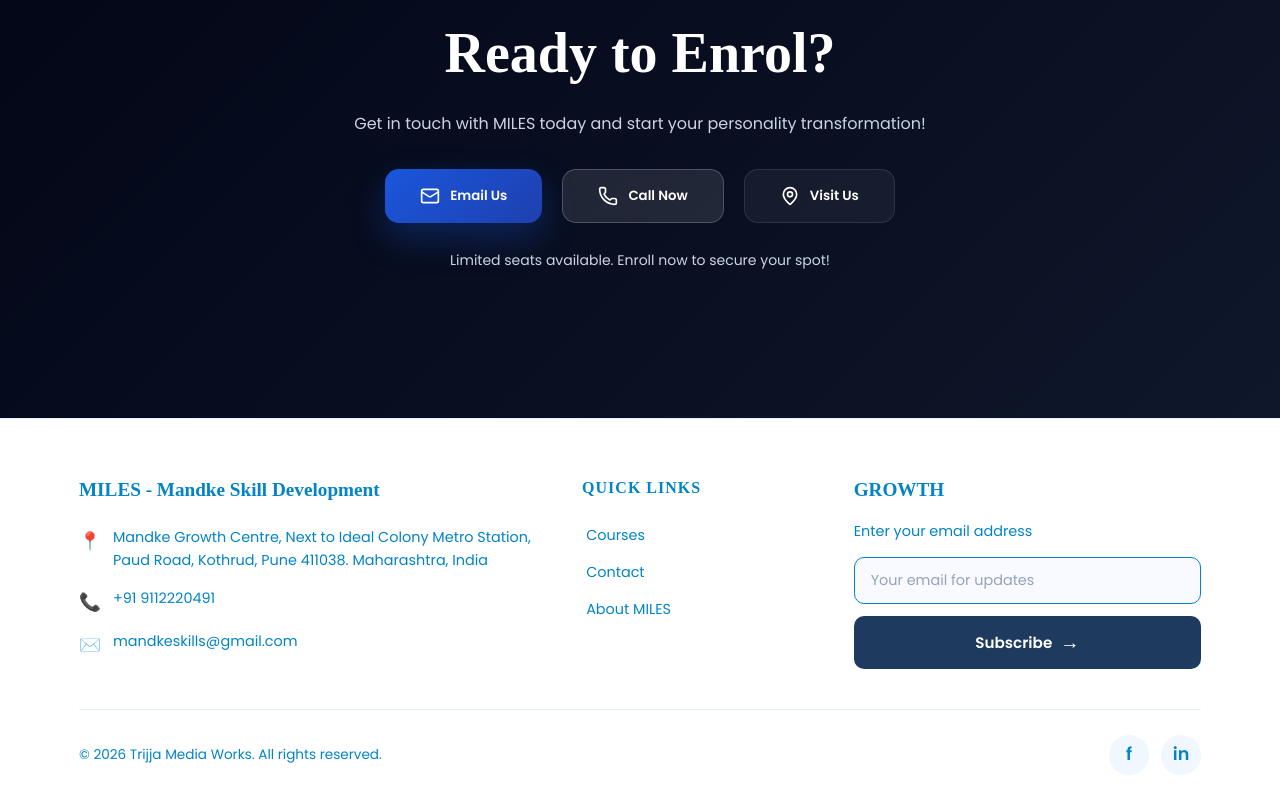
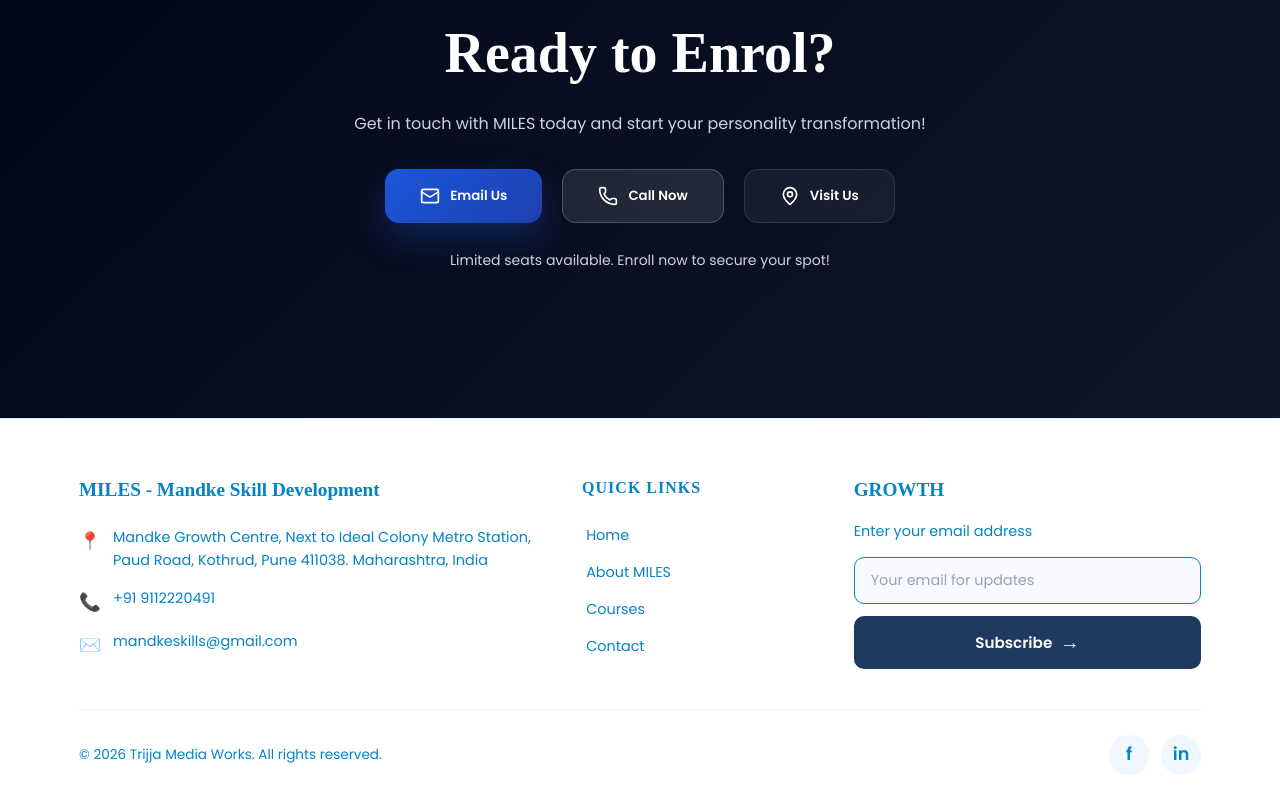
Before and after one commit to VaishnaviManikeri/mandkeskills, a React (Vite) app: page /courses/personality in a window 1280 px wide. Shown: the part 6354-7154 px from the top of the page. Built offline with nearby package versions, Linux system fonts and the light colour scheme.

Commit message:
added link in footer

```diff
--- a/src/components/Footer.jsx
+++ b/src/components/Footer.jsx
@@ -28,9 +28,10 @@
           <div className="footer-column">
             <h4 className="footer-subtitle">QUICK LINKS</h4>
             <ul className="footer-links">
+              <li><a href="/">Home</a></li>
+              <li><a href="/about">About MILES</a></li>
               <li><a href="/courses">Courses</a></li>
               <li><a href="/contact">Contact</a></li>
-              <li><a href="/about">About MILES</a></li>
             </ul>
           </div>
 
```
